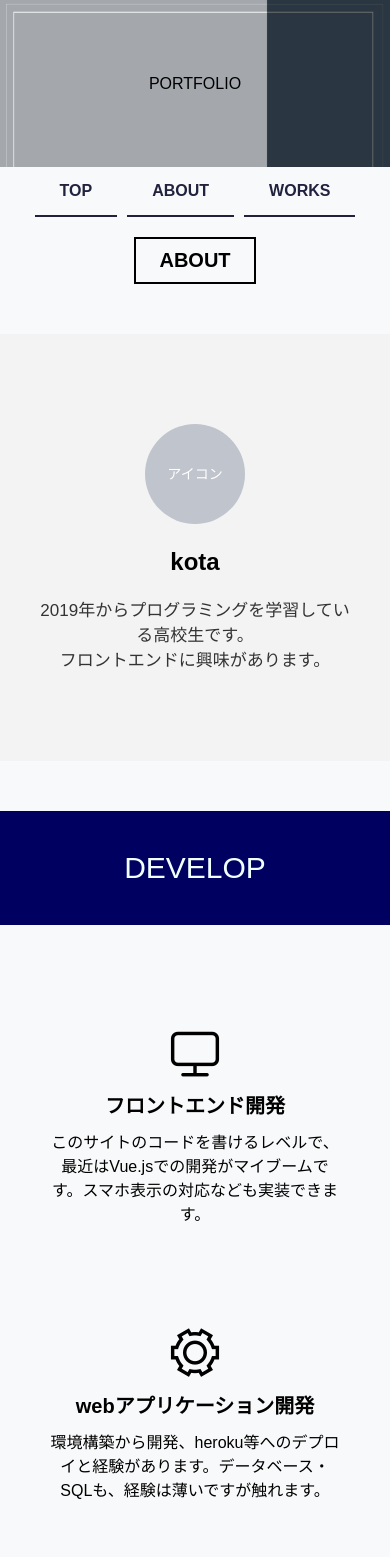
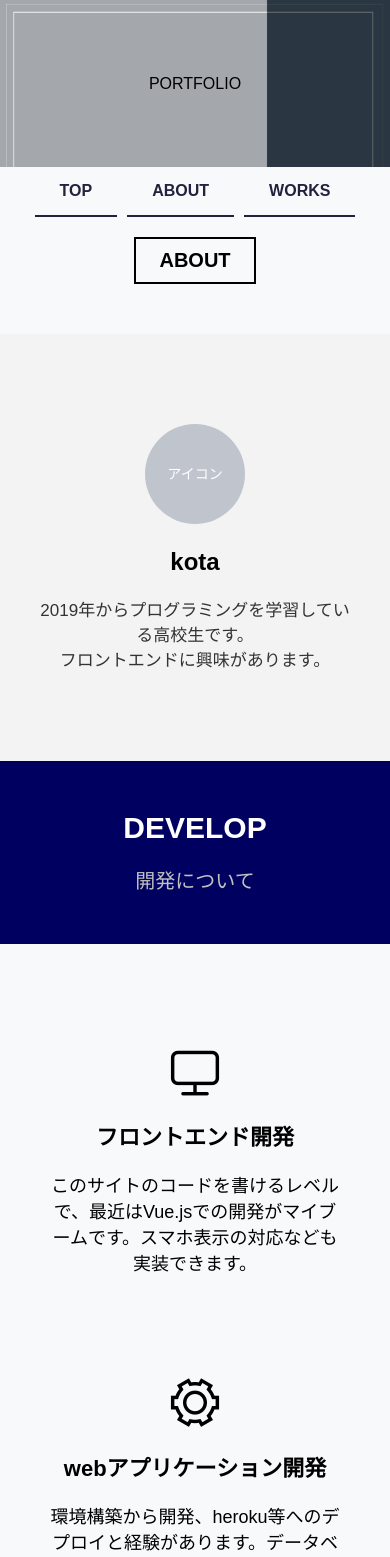
Before and after one commit to kotaok/first_vue, a Vue app: page /page2 in a window 390 px wide. Shown: the top 1557 px of the page. Built offline with nearby package versions, Linux system fonts and the light colour scheme.

Commit message:
見出しの追加、スタイルの修正

```diff
--- a/src/components/mainskill.vue
+++ b/src/components/mainskill.vue
@@ -1,6 +1,9 @@
 <template>
   <div>
-    <p class="text" id="my-skill-top">DEVELOP</p>
+    <div id="my-skill-top">
+      <h2>DEVELOP</h2>
+      <p>開発について</p>
+    </div>
     <div class="main-skill">
       <div>
         <i class="el-icon-monitor"></i>
@@ -27,9 +30,9 @@ export default {
   font-size: 55px;
 }
 
-.main-skill div h1{
-  margin: 10px 0px;
-  font-size: 20px;
+.main-skill div h1 {
+  margin: 20px 0px;
+  font-size: 22px;
 }
 
 .main-skill div {
@@ -39,24 +42,38 @@ export default {
 .main-skill div p {
   width: 40%;
   margin: auto;
+  font-size: 18px;
 }
 
 #my-skill-top {
+  padding: 50px 0px;
+  background-color: rgb(0, 0, 97);
+}
+
+#my-skill-top h2 {
   font-size: 45px;
-  padding: 110px 0px;
-  background-color: rgb(0, 0, 97);
-  color: azure;
+  margin: 10px 0px;
+  color: #ffffff;
+}
+
+#my-skill-top p {
+  font-size: 20px;
+  color: #c1c1c1
 }
 
 @media screen and (max-width: 600px) {
   #my-skill-top {
-    font-size: 30px;
-    padding: 40px 0px;
+    padding: 30px 0px;
   }
 
   .main-skill div p {
     width: 75%;
     margin: auto;
   }
+
+  #my-skill-top h2 {
+    font-size: 30px;
+    margin: 20px 0px;
+  }
 }
 </style>
```
